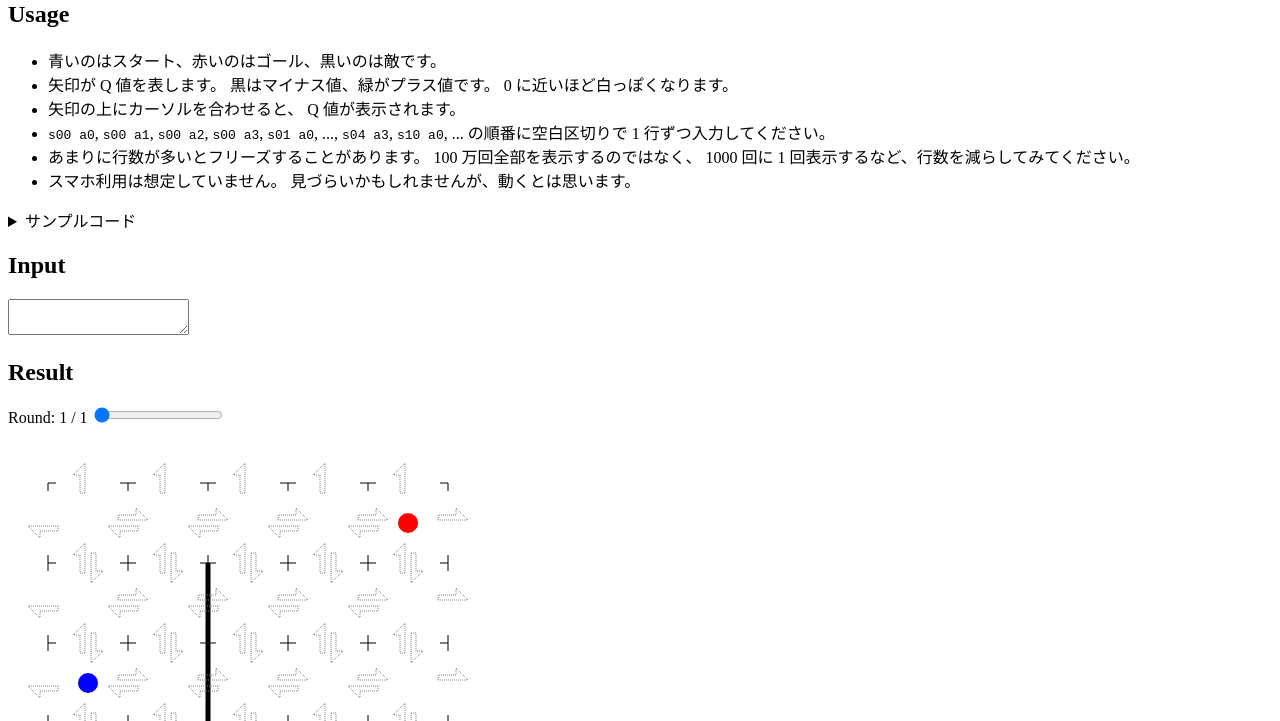
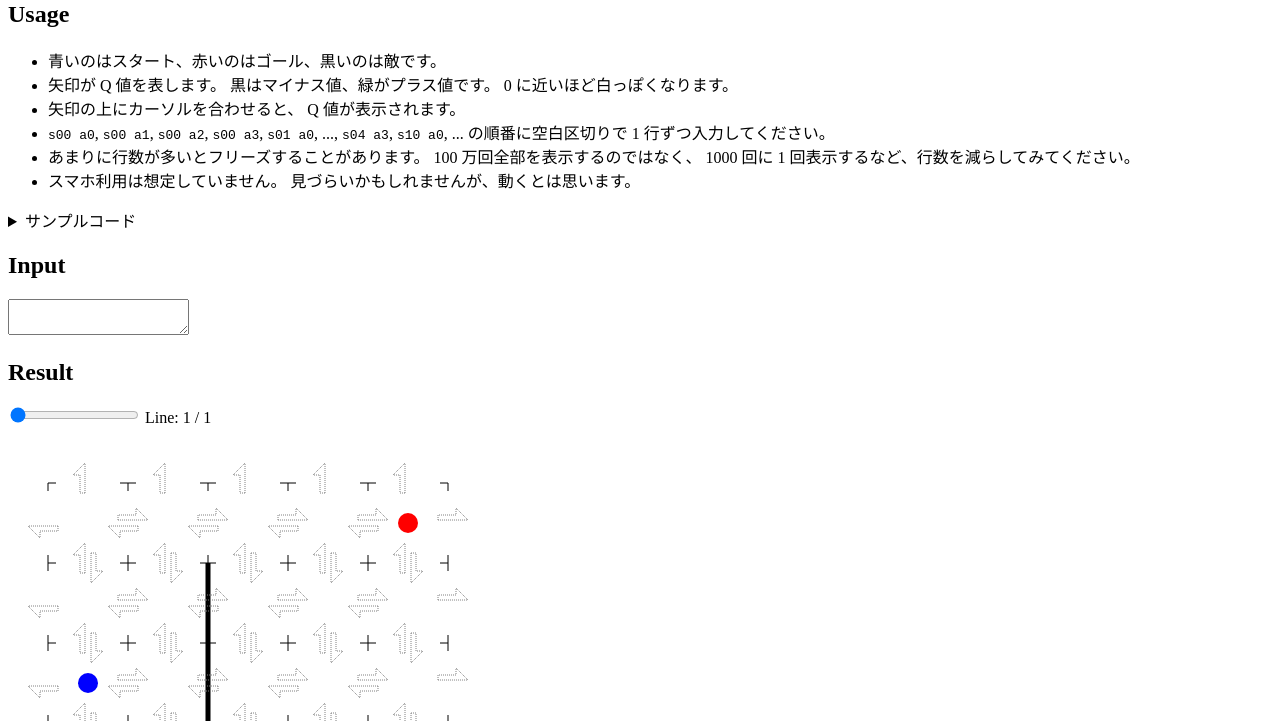
Before and after one commit to a01sa01to/univ-vis, a website built with Vite: page src/q-learning/index.html in a window 1280 px wide. Shown: the part 79-800 px from the top of the page. Built offline with nearby package versions, Linux system fonts and the light colour scheme; a web font is replaced by a local one.

```diff
--- a/src/q-learning/index.html
+++ b/src/q-learning/index.html
@@ -37,8 +37,8 @@
     </noscript>
     <p id="error"></p>
     <p>
-      Round: <span id="round">1</span> / <span id="round-max">1</span>
       <input type="range" id="scale" min="1" max="1" value="1" step="1" />
+      Line: <span id="round">1</span> / <span id="round-max">1</span>
     </p>
     <svg id="svg"></svg>
     <details>
```
